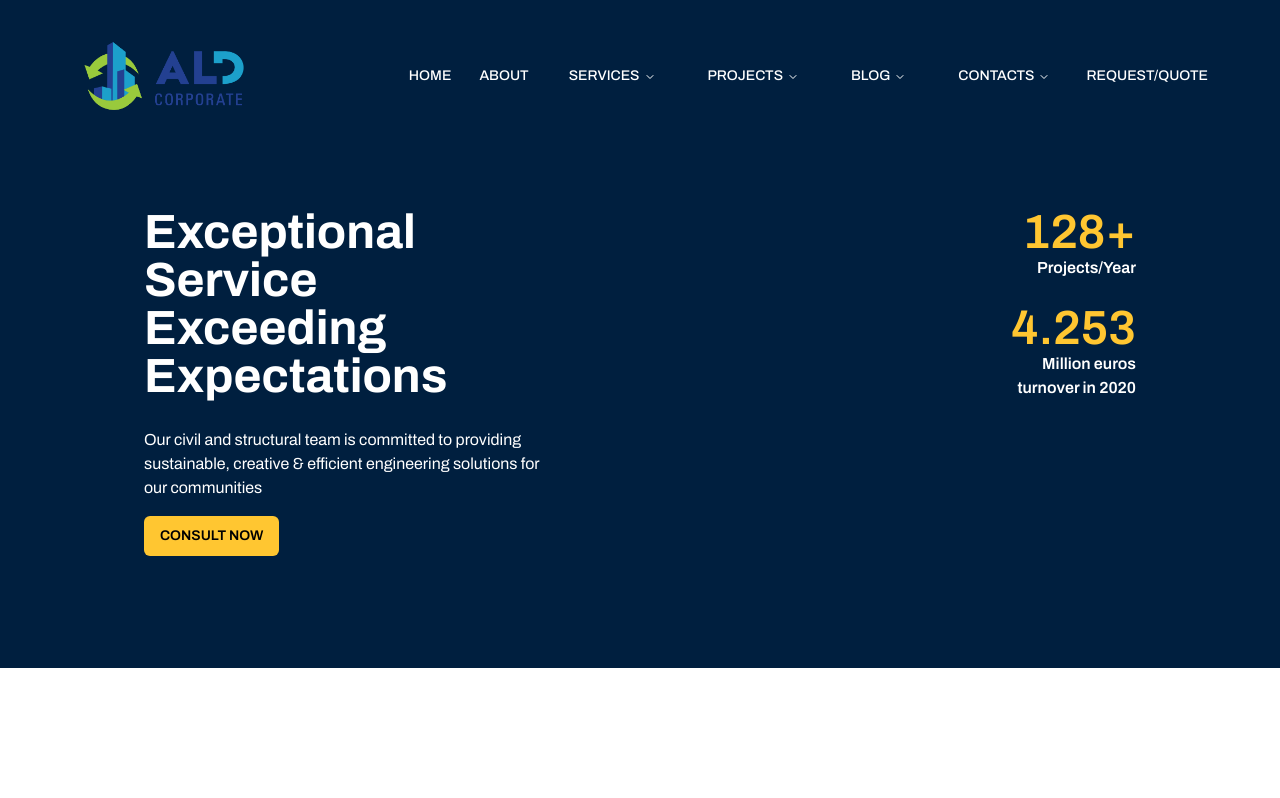
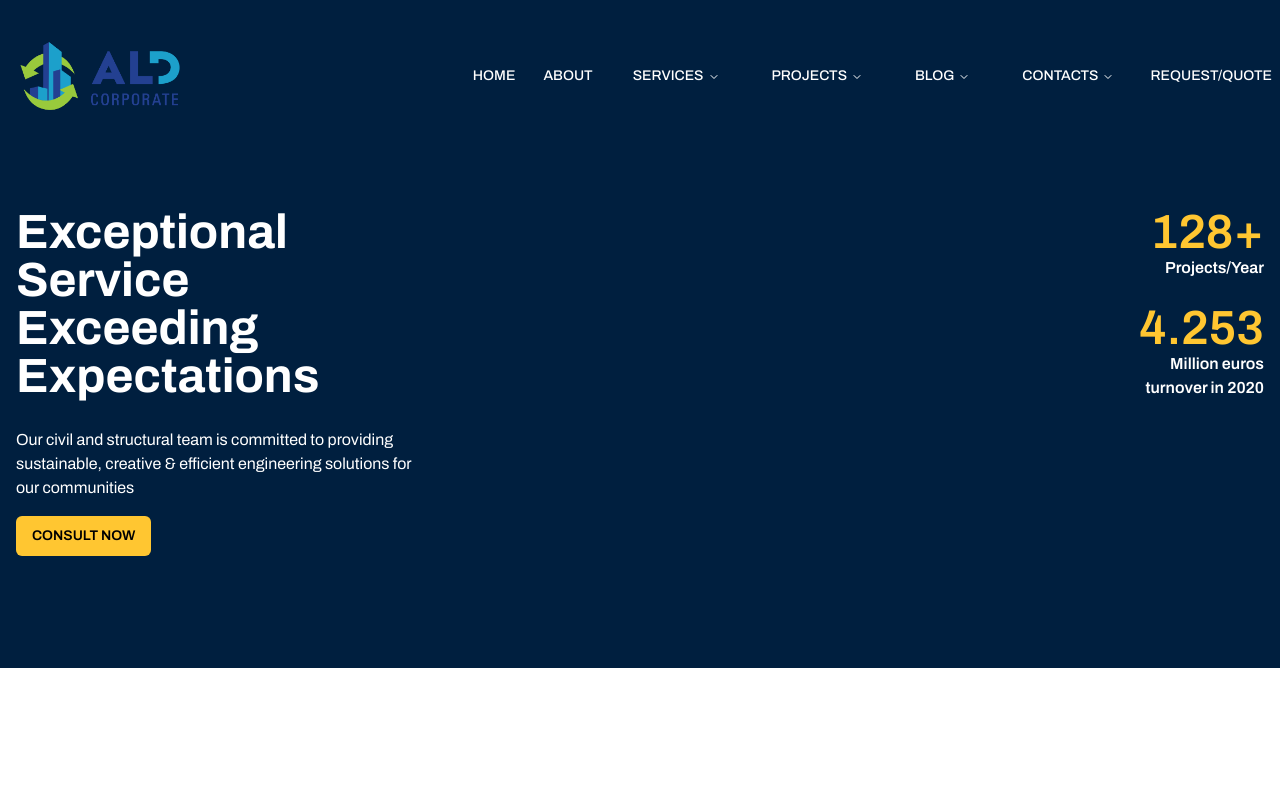
Before and after one commit to Simana-poudel/axial, a Next.js app: page / in a window 1280 px wide. Shown: the top 798 px of the page. Built offline with nearby package versions, Linux system fonts and the light colour scheme.

Commit message:
tablet changes

```diff
--- /dev/null
+++ b/app/fonts.ts
@@ -0,0 +1,18 @@
+import { Inter, Roboto_Mono, Roboto } from "next/font/google";
+
+export const inter = Inter({
+  subsets: ["latin"],
+  display: "swap",
+});
+
+export const roboto_mono = Roboto_Mono({
+  subsets: ["latin"],
+  display: "swap",
+});
+
+export const roboto = Roboto({
+  weight: ["400", "700"],
+  style: ["normal", "italic"],
+  subsets: ["latin"],
+  display: "swap",
+});
--- a/app/globals.css
+++ b/app/globals.css
@@ -74,3 +74,12 @@
     @apply bg-background text-foreground;
   }
 }
+
+roboto {
+  font-family: var(--font-roboto);
+}
+
+.image-tablet-view {
+  position: absolute;
+  top: 200px;
+}
--- a/app/layout.tsx
+++ b/app/layout.tsx
@@ -1,10 +1,16 @@
 import type { Metadata } from "next";
-import { Inter, Archivo } from "next/font/google";
+import { Inter, Archivo, Roboto } from "next/font/google";
 import "./globals.css";
 import Header from "@/components/NavBar/Header";
 import Footer from "@/components/Footer";
 
 const inter = Inter({ subsets: ["latin"] });
+const roboto = Roboto({
+  weight: ["400", "700"],
+  style: ["normal", "italic"],
+  subsets: ["latin"],
+  display: "swap",
+});
 const archivo = Archivo({ subsets: ["latin"] });
 
 export const metadata: Metadata = {
--- a/components/LandingImage/Landingpage.tsx
+++ b/components/LandingImage/Landingpage.tsx
@@ -6,13 +6,13 @@ const Landingpage = () => {
   return (
     <div>
       <div className=" pt-24 bg-primary-1">
-        <div className="md:flex hidden max-w-5xl mx-auto justify-between py-24 ">
+        <div className="lg:flex hidden max-w-7xl mx-auto justify-between py-24 ">
           <div className="max-w-[450px] p-4">
             <h1 className="z-1 relative mb-7 text-white  font-bold text-5xl">
               Exceptional Service Exceeding Expectations
             </h1>
             <div>
-              <span className="text-white">
+              <span className="text-white roboto">
                 Our civil and structural team is committed to providing
                 sustainable, creative & efficient engineering solutions for our
                 communities
@@ -61,23 +61,23 @@ const Landingpage = () => {
         </div>
       </div>
 
-      <div className="md:hidden flex-col bg-primary-1">
+      <div className="lg:hidden flex-col bg-primary-1">
         {/* mobile navigatin */}
-        <div className="p-5">
+        <div className="p-5 md:max-w-[550px] md:pt-36">
           <div className="mb-4 pl-5 text-white  font-semibold text-base">
             PROFESSIONAL. INNOVATIVE. RELIABLE
           </div>
-          <h1 className="z-1 relative text-white  font-extrabold text-4xl">
+          <h1 className="z-1 relative text-white  font-extrabold text-4xl md:text-5xl">
             Exceptional Service Exceeding Expectations
           </h1>
           <div className="mb-7 mt-5 px-2">
-            <span className="text-white text-[17px] ">
+            <span className="text-white text-[17px] roboto">
               Our civil and structural team is committed to providing
               sustainable, creative & efficient engineering solutions for our
               communities
             </span>
           </div>
-          <Button className="bg-primary-2 text-black font-bold uppercase text-lg hover:bg-primary-2 px-8 w-full rounded-none">
+          <Button className="bg-primary-2 text-black font-bold uppercase text-lg hover:bg-primary-2 px-8 md:w-min md:py-8 w-full rounded-none">
             Request/quote
           </Button>
         </div>
@@ -94,7 +94,7 @@ const Landingpage = () => {
             </p>
           </div>
         </div>
-        <div className="w-full overflow-hidden h-52">
+        <div className="w-full md:absolute md:top-[650px] overflow-hidden h-52">
           <Image
             src={"/images/home/building_mini.webp"}
             alt="building"
--- a/components/NavBar/Header.tsx
+++ b/components/NavBar/Header.tsx
@@ -5,7 +5,7 @@ import { NavItems } from "./NavItems";
 const Header = () => {
   return (
     <div className=" z-10 flex flex-col items-center justify-between">
-      <div className=" max-w-6xl bg-primary-1 absolute text-black w-full flex items-center justify-between text-sm lg:flex pt-4">
+      <div className=" bg-primary-1 absolute text-black w-full flex items-center justify-between text-sm md:flex pt-4">
         <Logo />
         <NavItems />
       </div>
--- a/components/NavBar/NavItems.tsx
+++ b/components/NavBar/NavItems.tsx
@@ -74,7 +74,7 @@ const pages: { title: string; href: string }[] = [
 export function NavItems() {
   return (
     <div>
-      <NavigationMenu className="md:flex hidden">
+      <NavigationMenu className="lg:flex hidden ">
         <NavigationMenuList>
           <NavigationMenuItem>
             <Link href="/" legacyBehavior passHref>
@@ -168,7 +168,7 @@ export function NavItems() {
         </NavigationMenuList>
       </NavigationMenu>
 
-      <div className="md:hidden flex">
+      <div className="lg:hidden flex">
         <div className="pl-4">
           <SheetDemo />
         </div>
--- a/tailwind.config.ts
+++ b/tailwind.config.ts
@@ -77,6 +77,10 @@ const config = {
         "accordion-up": "accordion-up 0.2s ease-out",
       },
     },
+    fontFamily: {
+      sans: ["var(--font-inter)"],
+      roboto: ["var(--font-roboto)"],
+    },
   },
   plugins: [require("tailwindcss-animate")],
 } satisfies Config;
```
